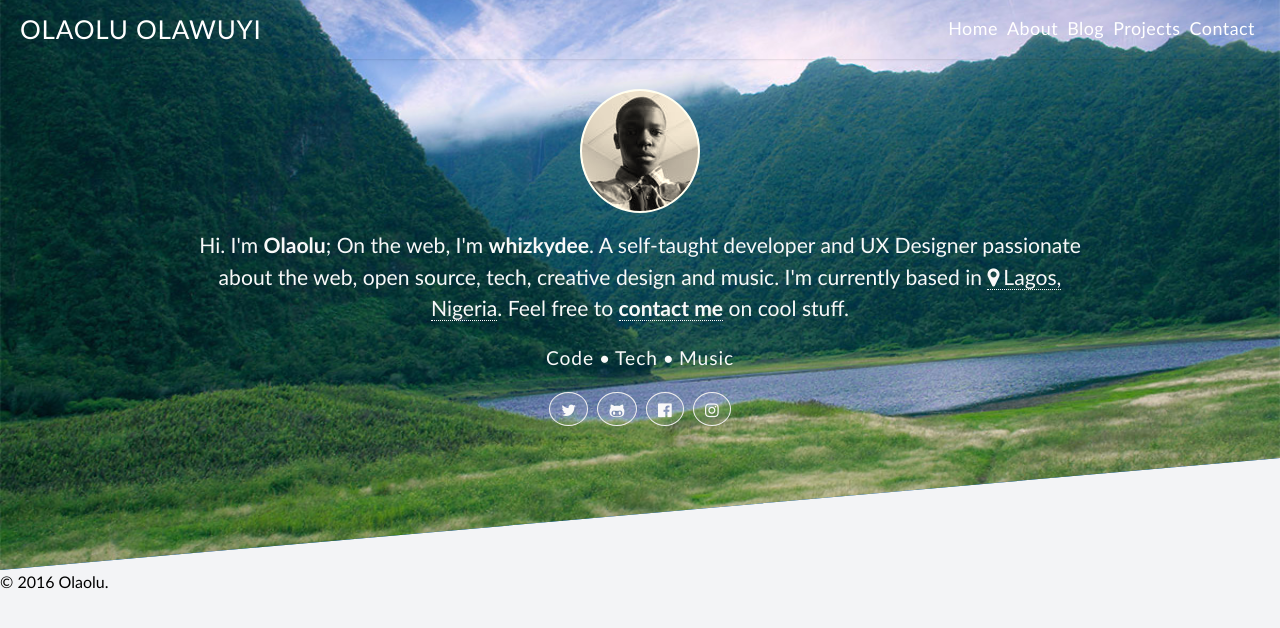
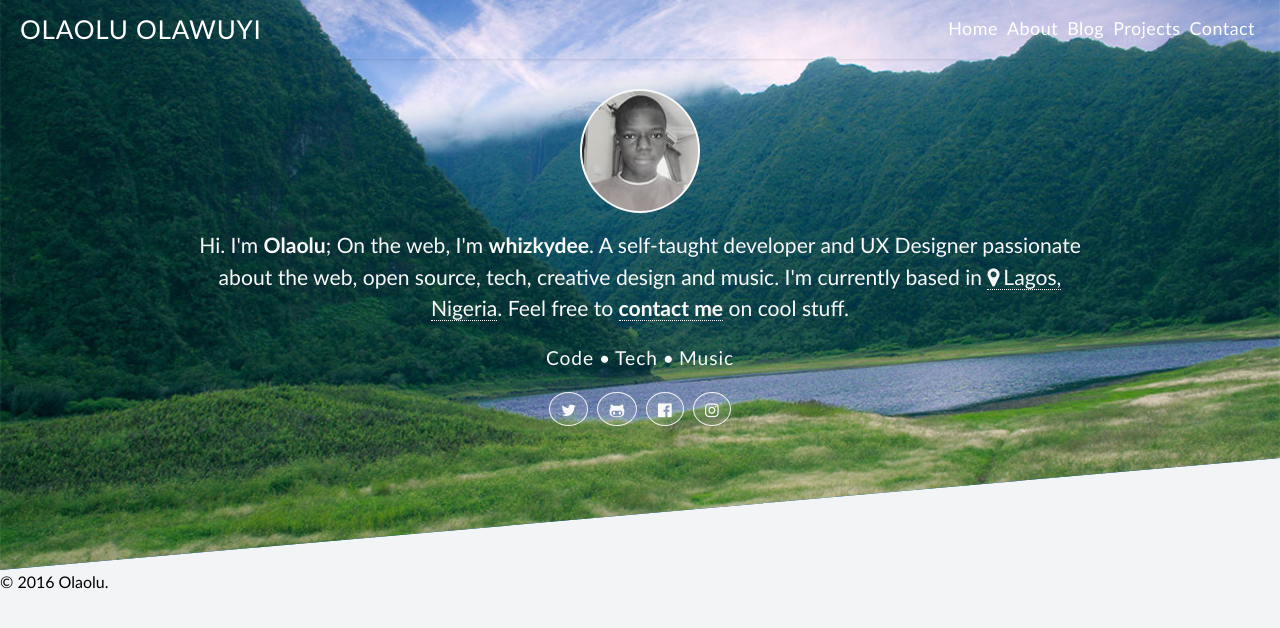
Before and after one commit to whizkydee/old-site, a Jekyll site: the page built from index.html, in a window 1280 px wide. Shown: the top 628 px of the page. Built offline with Jekyll 4.4.1, drawn with Linux system fonts in a browser that asks for light colours; some web fonts are replaced.

Commit message:
Revert "New avatar"
This reverts commit 1f7969525ca5af5d25fd2e560cdc530d14f3080d.

```diff
--- a/_sass/_home.scss
+++ b/_sass/_home.scss
@@ -91,8 +91,7 @@
    > {
       .avatar {
          background: url('../img/avatar.jpg') no-repeat;
-         @include filter(sepia, ($full - 60%));
-         background-position: -2px -19px;
+         @include filter(grayscale, ($full - 10%));
          border: 2px solid $off_white;
          display: inline-block;
          text-align: center;
```
Also changed, not shown: img/avatar.jpg.
